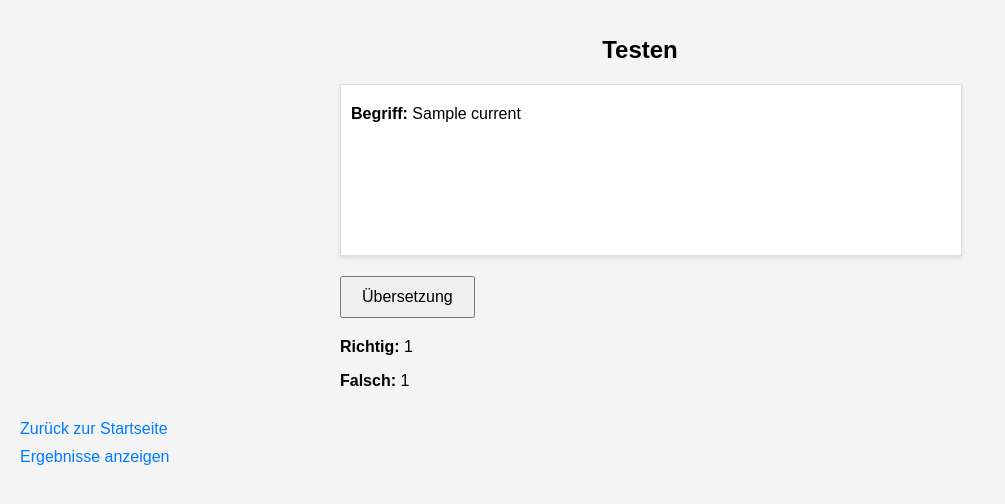
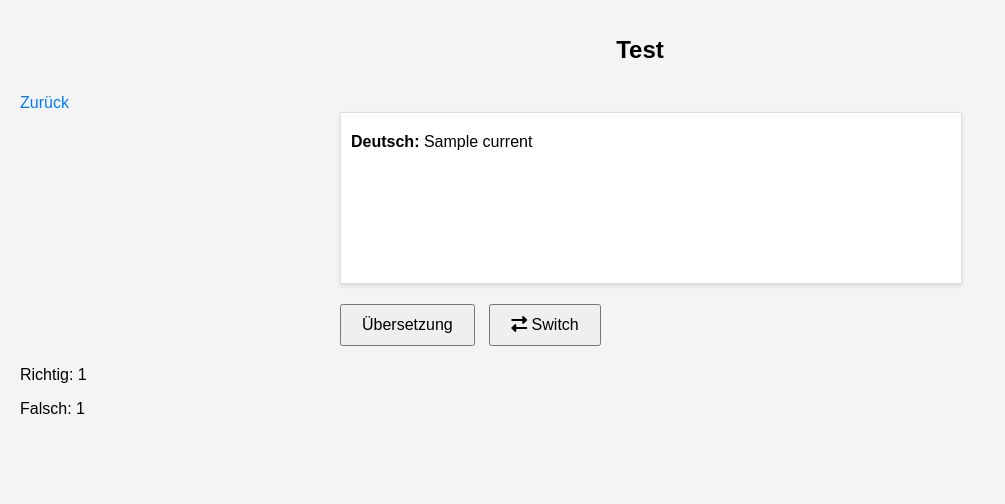
Before and after one commit to bernd-wiswedel/vocab_app, a Flask app: template templates/test.html in a window 1280 px wide. Shown: the top 504 px of the page, without its empty margins (0-1005 px from the left). Run offline with Flask 3, Linux system fonts and the light colour scheme; the template is opened without the code that fills it: most values are stand-ins (such as "Sample title", 1, 10 or a date in 2020); parts of the project's set-up code (start-up, migrations or seed data) failed here and were passed over.

Commit message:
added 'switch direction' button

```diff
--- a/app.py
+++ b/app.py
@@ -20,10 +20,11 @@ def index():
 def get_categories():
     language = request.args.get('language')
     if language:
-        categories = list(dict.fromkeys(
-            str(item[COL_NAME_CATEGORY]) for item in vocab_data
+        categories_dict = {
+            str(item[COL_NAME_CATEGORY]): None for item in reversed(vocab_data)
             if item[COL_NAME_LANGUAGE] == language and pd.notna(item[COL_NAME_CATEGORY])
-        ))
+        }
+        categories = list(categories_dict.keys())
     else:
         categories = []
     return jsonify(categories=categories)
@@ -46,7 +47,7 @@ def practice():
         vocab_data=filtered_data,
         language=selected_language,
         col_name_term=COL_NAME_TERM,
-        col_name_comment=COL_NAME_COMMENT,
+        col_name_comment=COL_NAME_COMMENT if selected_language != 'Englisch' else None,
         col_name_translation=COL_NAME_TRANSLATION
     )
 
@@ -59,6 +60,7 @@ def test():
     session['test_data'] = filtered_data
     session['correct_answers'] = 0
     session['wrong_answers'] = 0
+    session['show_term'] = True
 
     return redirect(url_for('testing'))
 
@@ -68,26 +70,36 @@ def testing():
         return redirect(url_for('index'))
 
     current_data = random.choice(session['test_data'])
+    show_comment = current_data[COL_NAME_LANGUAGE] != 'Englisch'
+    show_term = session.get('show_term', True)
     return render_template('test.html',
                            current_data=current_data,
                            term_key=COL_NAME_TERM,
-                           comment_key=COL_NAME_COMMENT,
+                           language_key=COL_NAME_LANGUAGE,
+                           comment_key=COL_NAME_COMMENT if show_comment else None,
                            translation_key=COL_NAME_TRANSLATION,
                            correct_count=session['correct_answers'],
                            wrong_count=session['wrong_answers'],
-                           show_translation=False)
+                           show_translation=False,
+                           show_term=show_term)
 
 @app.route('/show_translation', methods=['POST'])
 def show_translation():
-    current_data = json.loads(request.form['current_data'])  # Convert JSON string back to dictionary
+    current_data_str = request.form['current_data']
+    current_data = json.loads(current_data_str)
+
+    show_comment = current_data[COL_NAME_LANGUAGE] != 'Englisch'
+    show_term = session.get('show_term', True)
     return render_template('test.html',
                            current_data=current_data,
                            term_key=COL_NAME_TERM,
-                           comment_key=COL_NAME_COMMENT,
+                           language_key=COL_NAME_LANGUAGE,
+                           comment_key=COL_NAME_COMMENT if show_comment else None,
                            translation_key=COL_NAME_TRANSLATION,
                            correct_count=session['correct_answers'],
                            wrong_count=session['wrong_answers'],
-                           show_translation=True)
+                           show_translation=True,
+                           show_term=show_term)
 
 @app.route('/check_answer', methods=['POST'])
 def check_answer():
@@ -99,9 +111,23 @@ def check_answer():
 
     return redirect(url_for('testing'))
 
-@app.route('/result')
-def result():
-    return render_template('result.html', correct=session['correct_answers'], wrong=session['wrong_answers'])
+@app.route('/switch_direction', methods=['POST'])
+def switch_direction():
+    current_data_str = request.form['current_data']
+    current_data = json.loads(current_data_str)
+
+    session['show_term'] = not session.get('show_term', True)
+
+    return render_template('test.html',
+                           current_data=current_data,
+                           term_key=COL_NAME_TERM,
+                           language_key=COL_NAME_LANGUAGE,
+                           comment_key=COL_NAME_COMMENT,
+                           translation_key=COL_NAME_TRANSLATION,
+                           correct_count=session['correct_answers'],
+                           wrong_count=session['wrong_answers'],
+                           show_translation=False,
+                           show_term=session['show_term'])
 
 if __name__ == '__main__':
     app.run(host='0.0.0.0', port=5000)
--- a/static/styles.css
+++ b/static/styles.css
@@ -125,6 +125,16 @@ a:hover {
     display: block;
 }
 
+/* Responsive table */
+.table-responsive {
+    width: 100%;
+    overflow-x: auto;
+}
+
+table th, table td {
+    white-space: nowrap;
+}
+
 /* Responsive styles */
 @media (max-width: 600px) {
     body {
--- a/templates/test.html
+++ b/templates/test.html
@@ -2,41 +2,45 @@
 <html lang="en">
 <head>
     <meta charset="UTF-8">
-    <title>Jakobs WortSpaß - Testen</title>
+    <title>Test</title>
     <meta name="viewport" content="width=device-width, initial-scale=1">
     <link rel="stylesheet" href="{{ url_for('static', filename='styles.css') }}">
+    <link rel="stylesheet" href="https://cdnjs.cloudflare.com/ajax/libs/font-awesome/6.0.0-beta3/css/all.min.css">
 </head>
 <body>
-    <h1>Testen</h1>
+    <h1>Test</h1>
+    <a href="{{ url_for('index') }}">Zurück</a>
     <div class="wrapper-container">
         <div class="content-container">
-            <p><strong>Begriff:</strong> {{ current_data[term_key] }}</p>
-            <div id="translation" class="{% if show_translation %}shown{% else %}hidden{% endif %}">
-                <p><strong>Übersetzung:</strong> {{ current_data[translation_key] }}</p>
-                <p><strong>Kommentar:</strong> {{ current_data[comment_key] }}</p>
-            </div>
+            <p><strong>{{ 'Term' if show_term else 'Deutsch' }}:</strong> {{ current_data[term_key] if show_term else current_data[translation_key] }}</p>
+            {% if show_translation %}
+                <p><strong>{{ 'Deutsch' if show_term else 'Term' }}:</strong> {{ current_data[translation_key] if show_term else current_data[term_key] }}</p>
+                {% if current_data[language_key] == 'Latein' %}
+                    <p><strong>Zusatz:</strong> {{ current_data[comment_key] }}</p>
+                {% endif %}
+            {% endif %}
         </div>
         <div class="button-container">
-            <div id="translation-button" class="{% if show_translation %}hidden{% else %}shown{% endif %}">
-                <form action="/show_translation" method="post">
+            {% if show_translation %}
+                <form action="{{ url_for('check_answer') }}" method="post" style="display: inline;">
+                    <button type="submit" name="answer_correct" value="Richtig">Richtig</button>
+                    <button type="submit" name="answer_correct" value="Falsch">Falsch</button>
+                </form>
+            {% else %}
+                <form action="{{ url_for('show_translation') }}" method="post" style="display: inline;">
                     <input type="hidden" name="current_data" value='{{ current_data | tojson | safe }}'>
                     <button type="submit">Übersetzung</button>
                 </form>
-            </div>
-            <div id="answer-buttons" class="{% if show_translation %}shown{% else %}hidden{% endif %}">
-                <form action="/check_answer" method="post" style="display:inline;">
-                    <button type="submit" name="answer_correct" value="Richtig">Richtig</button>
-                    <button type="submit" name="answer_correct" value="Falsch">Falsch</button>
+                <form action="{{ url_for('switch_direction') }}" method="post" style="display: inline;">
+                    <input type="hidden" name="current_data" value='{{ current_data | tojson | safe }}'>
+                    <button type="submit"><i class="fas fa-exchange-alt"></i> Switch</button>
                 </form>
-            </div>
-        </div>
-        <div>
-            <p><strong>Richtig:</strong> {{ correct_count }}</p>
-            <p><strong>Falsch:</strong> {{ wrong_count }}</p>
+            {% endif %}
         </div>
     </div>
-    <a href="/">Zurück zur Startseite</a>
-    <br>
-    <a href="/result">Ergebnisse anzeigen</a> <!-- New link to show results -->
+    <div>
+        <p>Richtig: {{ correct_count }}</p>
+        <p>Falsch: {{ wrong_count }}</p>
+    </div>
 </body>
 </html>
```
Also changed, not shown: templates/index.html (+7 -4 lines), templates/practice.html (+11 -5 lines), templates/result.html (deleted, +0 -17 lines).
